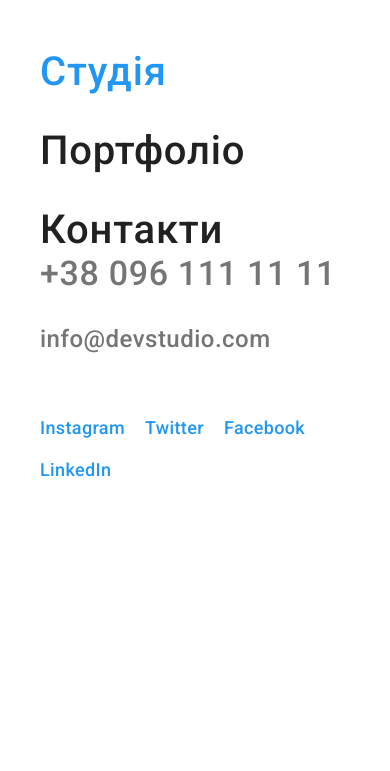
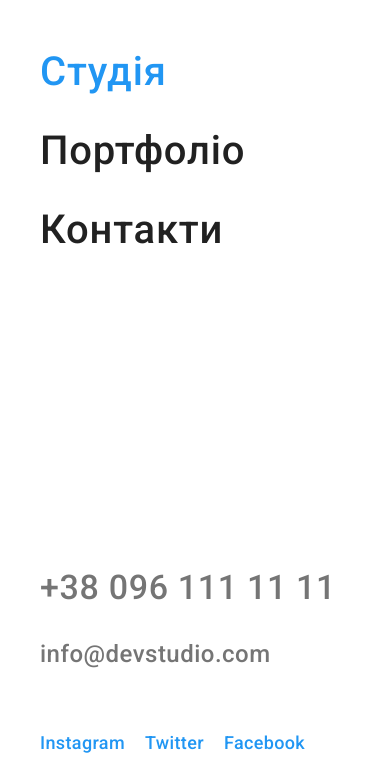
Before and after one commit to LarysaHliieva/goit-markup-hw-08, a plain HTML site: page index.html in a window 390 px wide. Shown: the top 771 px of the page. Drawn offline with nearby package versions, Linux system fonts and the light colour scheme.

Commit message:
mobile-menu continue

```diff
--- a/sass/components/_mobile-menu.scss
+++ b/sass/components/_mobile-menu.scss
@@ -7,6 +7,7 @@
     height: 100vh;
 
     background-color: var(--white-color);
+
     box-shadow: 0px 4px 8px rgba(0, 0, 0, 0.04), 0px 2px 4px rgba(0, 0, 0, 0.08),
       0px 1px 3px rgba(0, 0, 0, 0.16);
 
@@ -14,8 +15,9 @@
   }
 
   .mobile-menu-container {
-    position: absolute;
+    position: relative;
     padding: 48px 40px;
+    height: 100%;
 
     display: flex;
     flex-direction: column;
```
Also changed, not shown: css/main.css, css/main.min.css, 2 other files.
